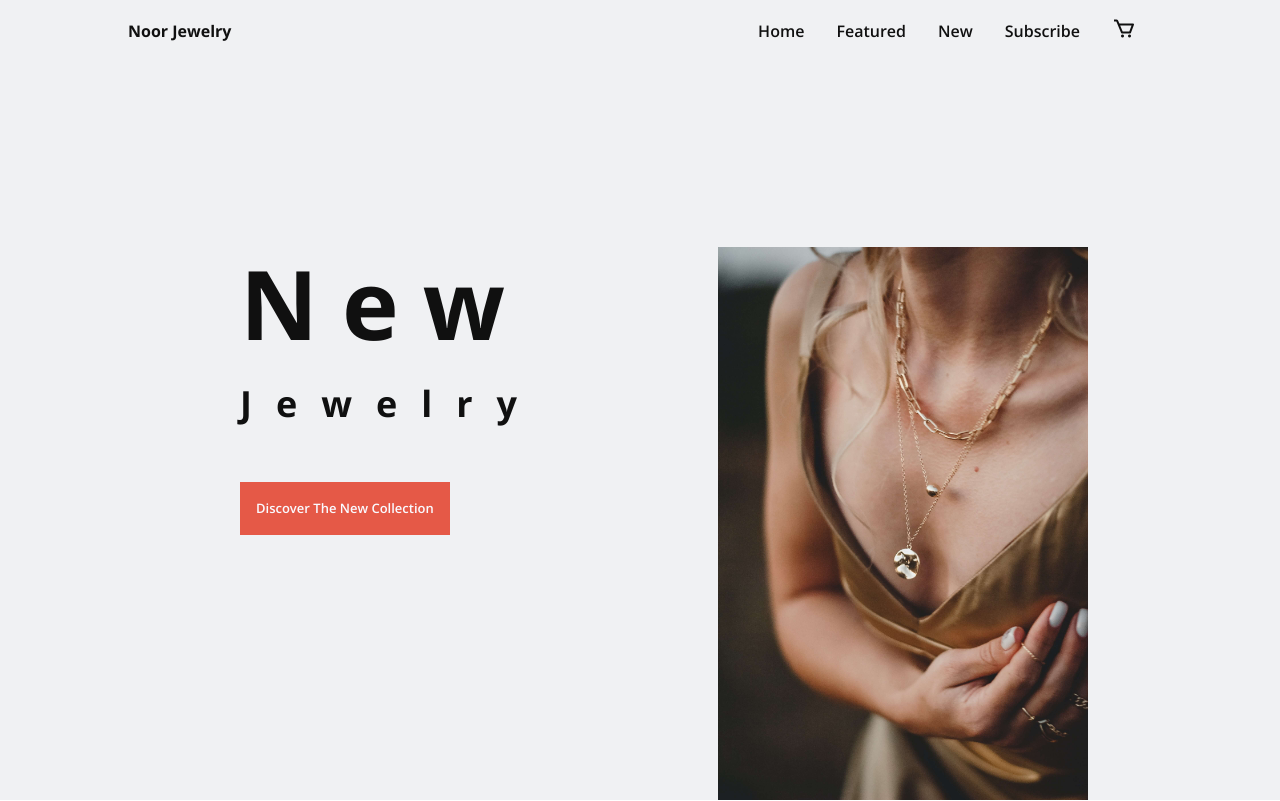
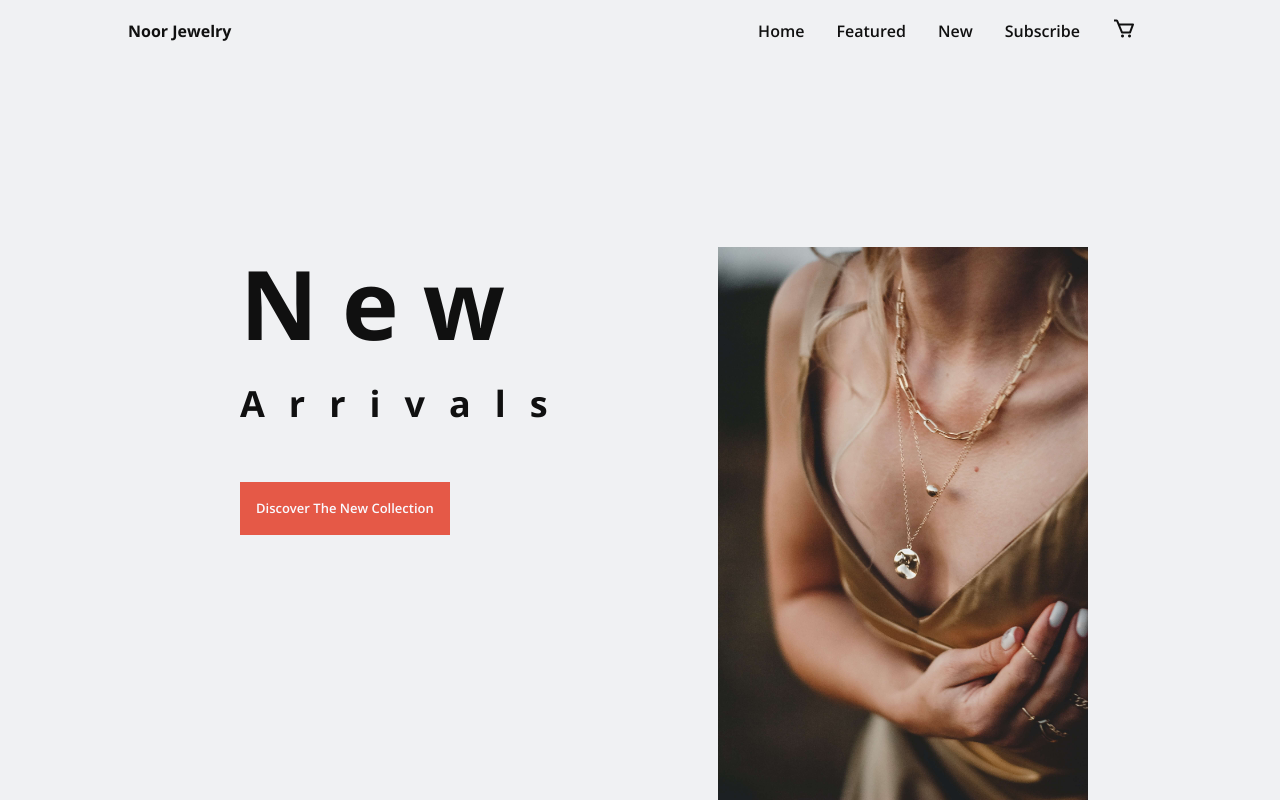
Before and after one commit to Farahcodes/ecommerce-website, a plain HTML site: page index.html in a window 1280 px wide. Shown: the top 801 px of the page. Drawn offline with nearby package versions, Linux system fonts and the light colour scheme.

Commit message:
name update

```diff
--- a/index.html
+++ b/index.html
@@ -45,7 +45,7 @@
             <section class="home" id="home">
                 <div class="home__container bd-grid">
                     <div class="home__data">
-                        <h1 class="home__title">New <br><span>Jewelry</span></h1>
+                        <h1 class="home__title">New <br><span>Arrivals</span></h1>
                         <a href="#Featured" class="button">Discover The New Collection</a>
                     </div>
 
```
